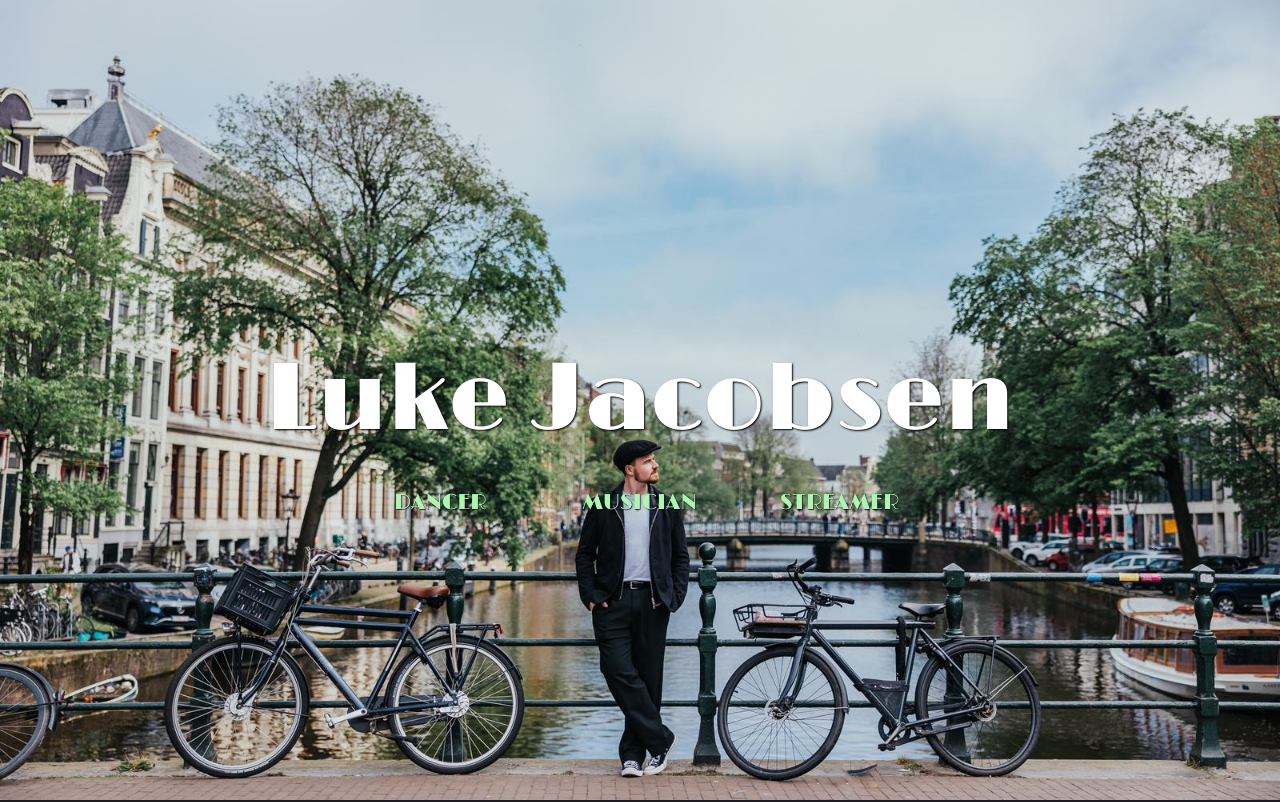
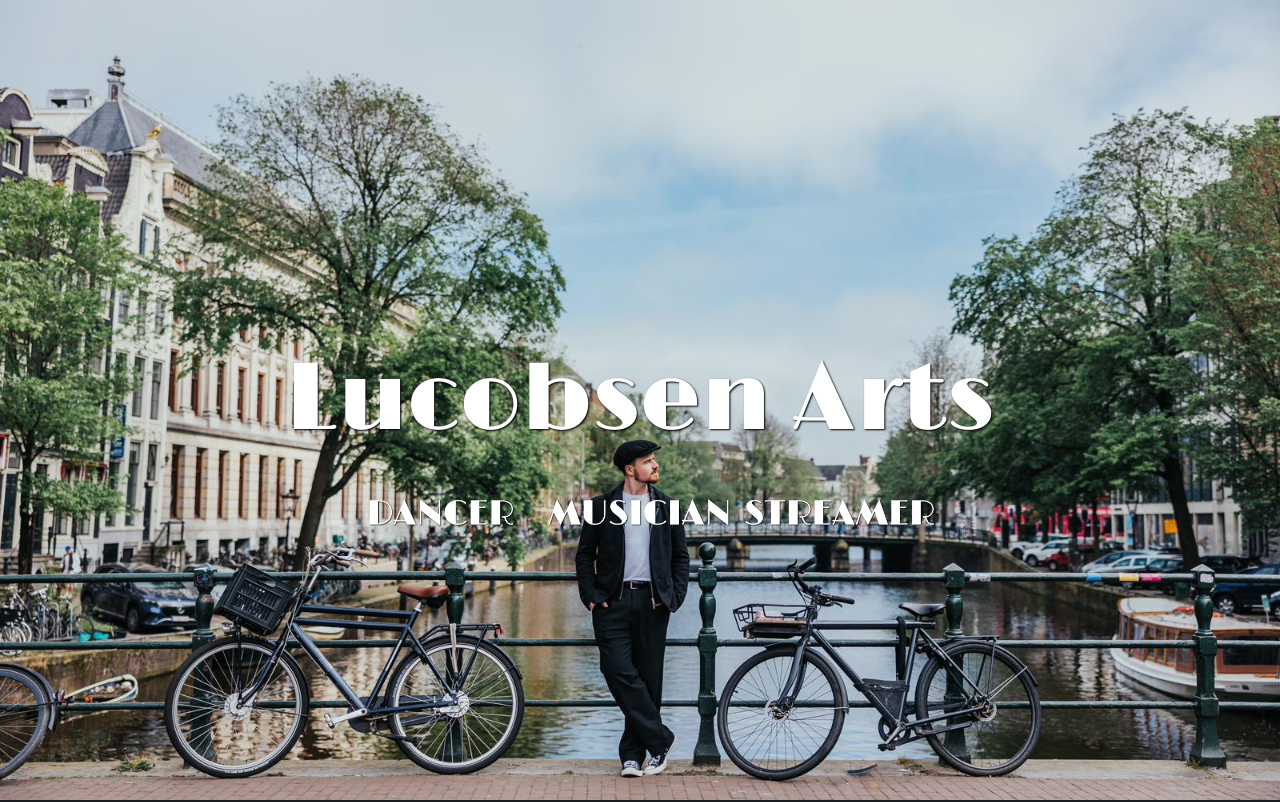
Before and after one commit to Lucobsen/lucobsen, a React (Vite) app: page / in a window 1280 px wide. Shown: the top 802 px of the page. Built offline with nearby package versions, Linux system fonts and the light colour scheme.

Commit message:
fix animation of subheadings

```diff
--- a/src/components/NavItems/NavItems.tsx
+++ b/src/components/NavItems/NavItems.tsx
@@ -13,11 +13,20 @@ const CategoryButton = ({ label }: CategoryButtonProps) => (
     variant="text"
     disableRipple
     sx={{
-      color: 'text.primary',
-      fontSize: '40px',
+      // White while floating over the hero photo, easing to the palette
+      // green as the nav settles into the dark section below.
+      color: ({ palette }) =>
+        `color-mix(in srgb, ${palette.text.primary} calc(var(--nav-p) * 100%), #fff)`,
+      // Counteracts the wrapper's scale-down so the floating nav reads larger
+      // under the hero title without spreading the items further apart. The
+      // floating size is capped against viewport width so the three labels
+      // never collide with each other in the 3-across layout.
+      fontSize:
+        'calc(clamp(32px, 5vw, 68px) * (1 - var(--nav-p)) + 40px * var(--nav-p))',
+      whiteSpace: 'nowrap',
       textShadow: '1px 1px 2px rgb(0 0 0 / calc(1 - var(--nav-p)))',
       transition: ({ transitions }) =>
-        transitions.create(['transform', 'color'], {
+        transitions.create(['transform'], {
           duration: transitions.duration.standard,
         }),
 
@@ -44,7 +53,7 @@ export const NavItems = ({ anchorRef }: NavItemsProps) => {
 
   const borderSx = {
     borderRight: isSmallScreen ? 0 : 1,
-    borderColor: 'divider',
+    borderColor: 'rgb(255 255 255 / var(--nav-p))',
   };
 
   return (
--- a/src/routes/index.tsx
+++ b/src/routes/index.tsx
@@ -10,8 +10,8 @@ import {
 } from '@mui/material';
 import { createFileRoute } from '@tanstack/react-router';
 import { useContext, useRef } from 'react';
+import { brandGradient } from '../utils/lucobsenTheme';
 import { ScreenSizeContext } from '../utils/screen-size-context';
-import { brandGradient } from '../utils/lucobsenTheme';
 
 import { HomeSection } from '../components/HomeSection/HomeSection';
 import { NavItems } from '../components/NavItems/NavItems';
@@ -53,7 +53,7 @@ export const Route = createFileRoute('/')({
                   color: '#fff',
                 }}
               >
-                Luke Jacobsen
+                Lucobsen Arts
               </Typography>
             </Stack>
           </Box>
```
